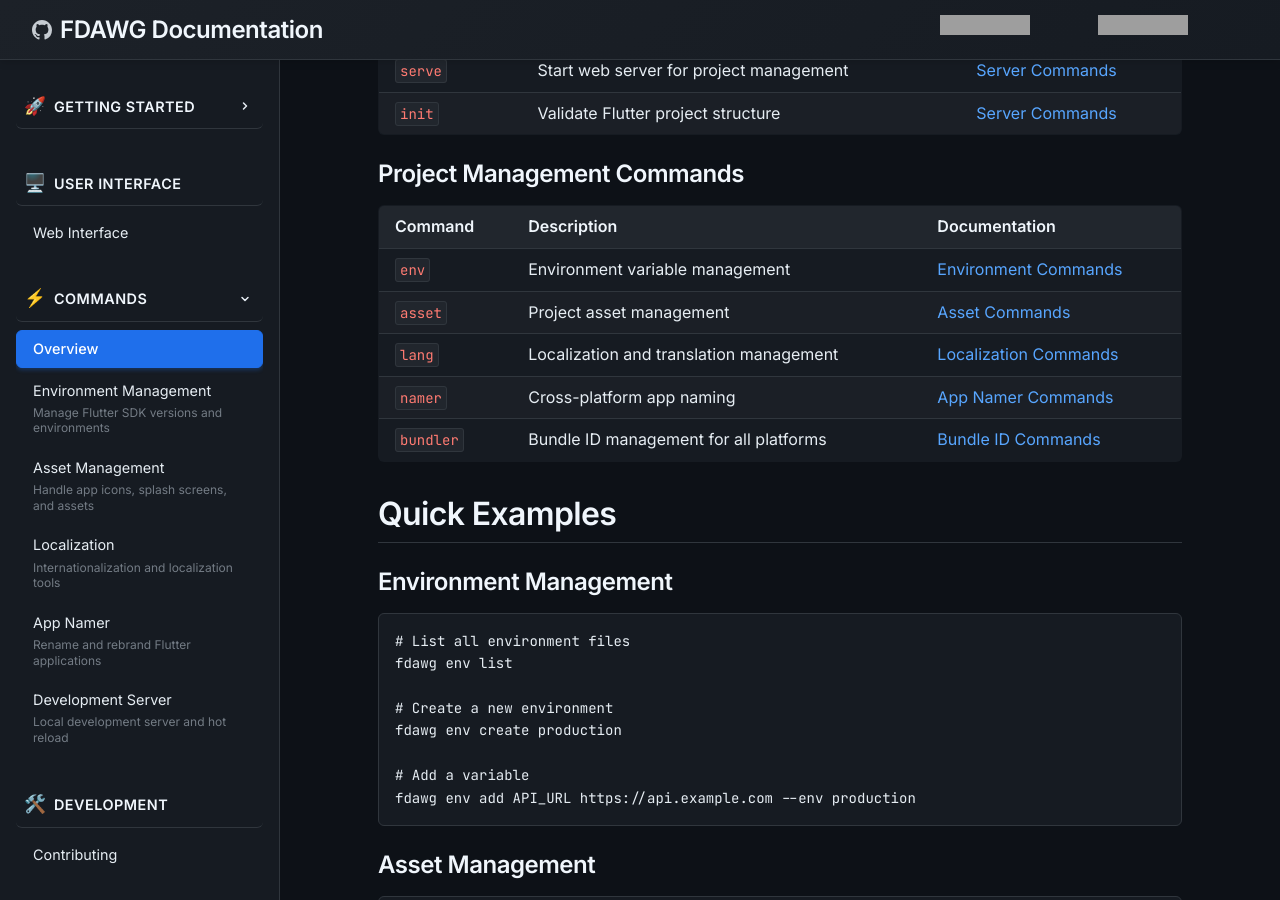
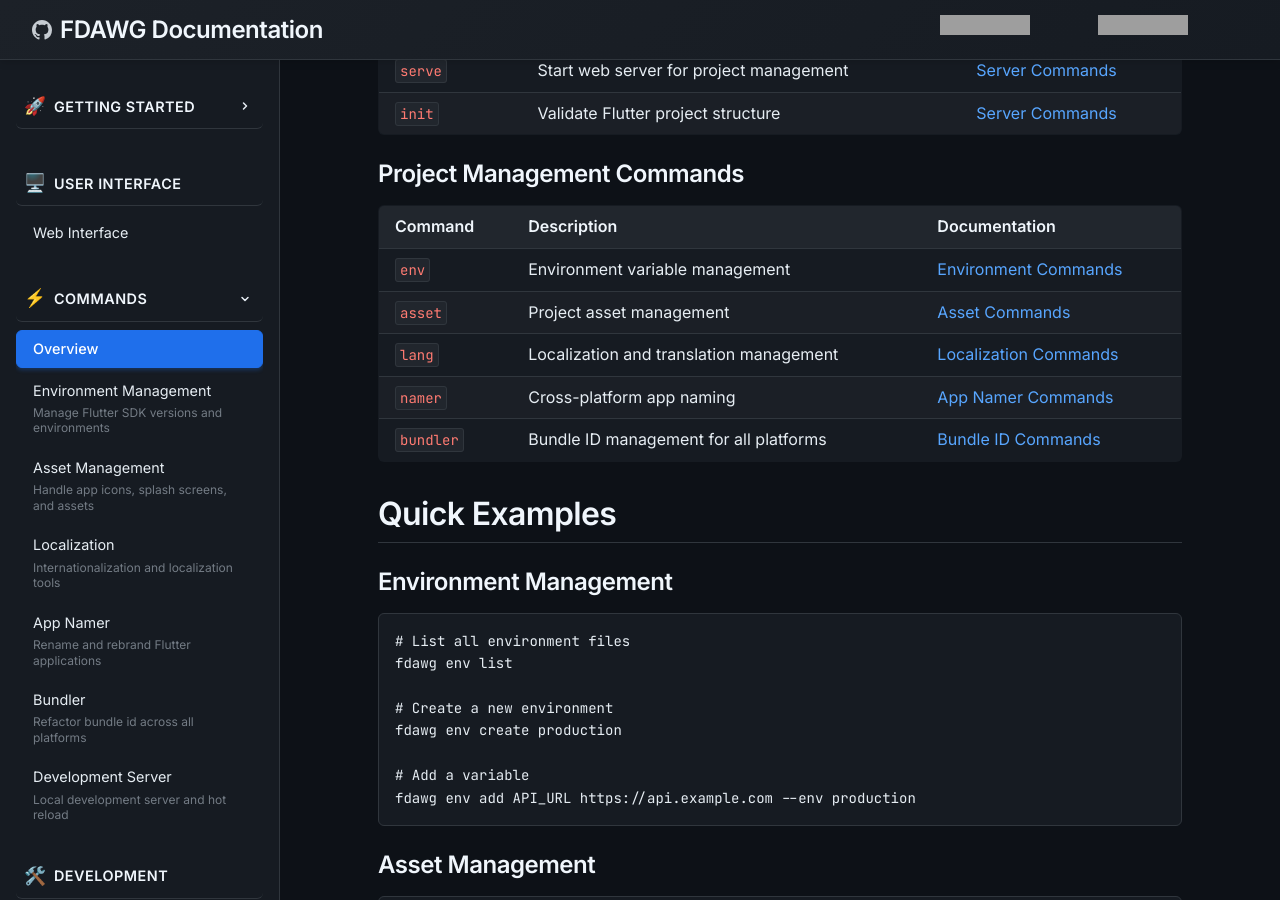
Before and after one commit to Jerinji2016/fdawg, a Jekyll site: the page built from docs/commands/index.md, in a window 1280 px wide and 900 px high, scrolled down 434 px. Built offline with Jekyll 4.4.1, drawn with Linux system fonts in a browser that asks for light colours; grey boxes are pictures that could not be loaded.

Commit message:
fix: added bundler option in navigation

```diff
--- a/docs/_config.yml
+++ b/docs/_config.yml
@@ -51,6 +51,9 @@
       - title: "App Namer"
         url: "/commands/namer/"
         description: "Rename and rebrand Flutter applications"
+      - title: "Bundler"
+        url: "/commands/bundler/"
+        description: "Refactor bundle id across all platforms"
       - title: "Development Server"
         url: "/commands/server/"
         description: "Local development server and hot reload"
```
